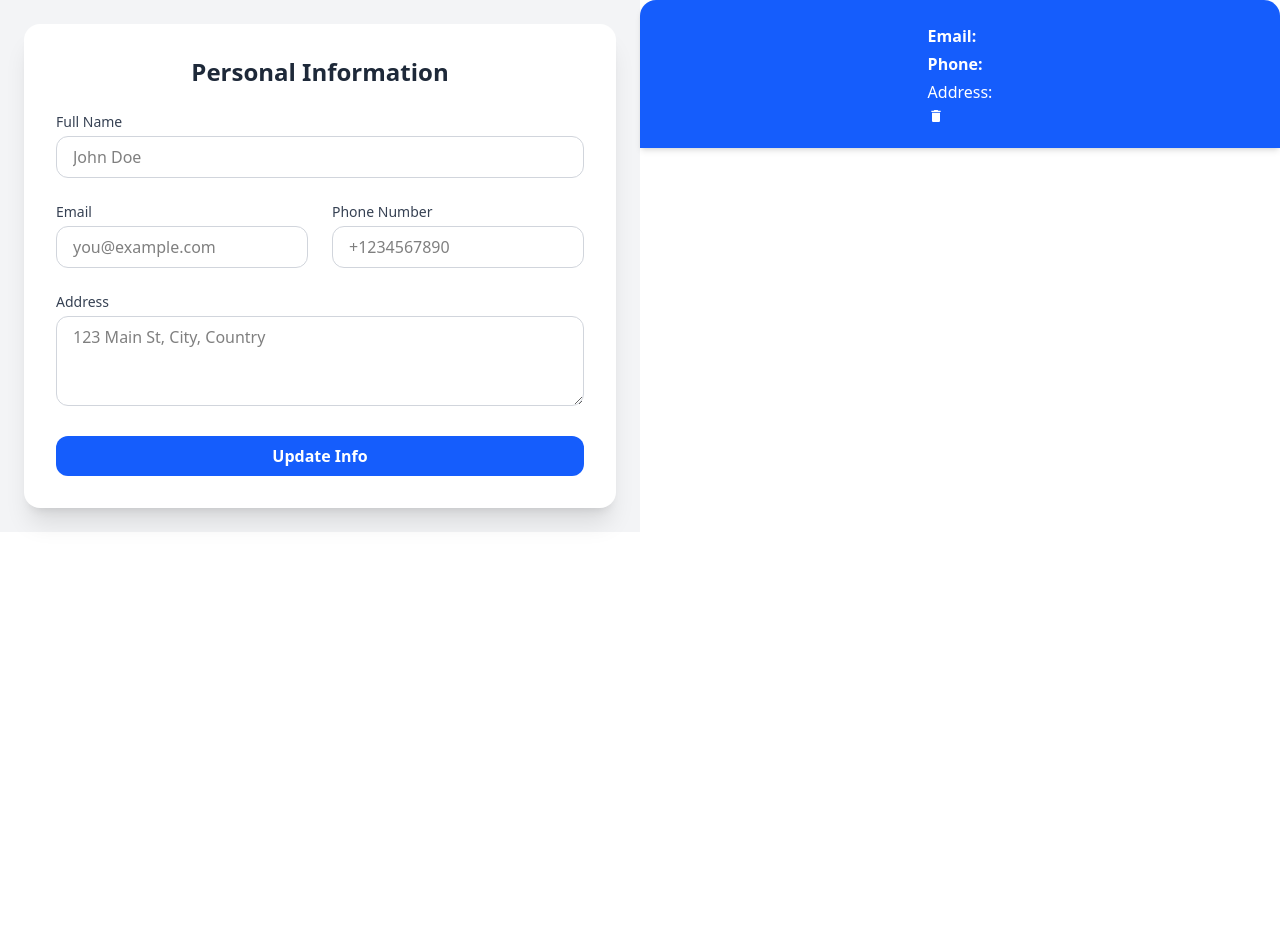
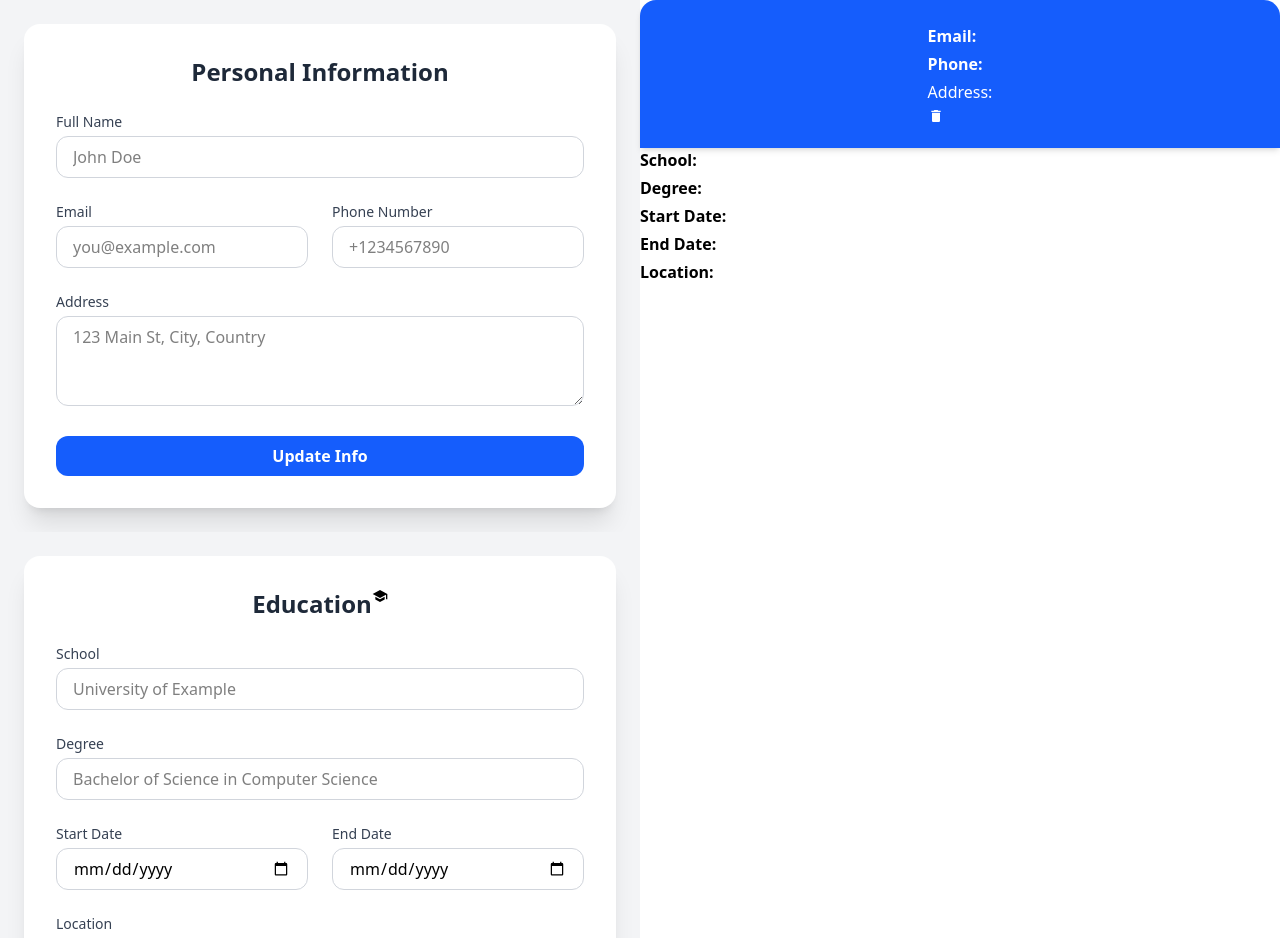
Before and after one commit to ExpixelStudio/cv-builder-app, a React (Vite) app: page / in a window 1280 px wide. Shown: the top 938 px of the page. Before the commit the page ends 800 px from the top, so only its background shows below. Built offline with nearby package versions, Linux system fonts and the light colour scheme.

Commit message:
Probably something to do with additional rendering and another form.

```diff
--- a/src/components/CvRender.jsx
+++ b/src/components/CvRender.jsx
@@ -5,23 +5,37 @@ import { MdDelete } from "react-icons/md";
 
 
 
-export default function CvRender({ generalFormData, onClear }) {
+export default function CvRender({ generalFormData, educationFormData, onClear }) {
 
 
   return (
+    <div>
+
+      {/* General Info Display */}
     <div className="flex flex-col items-center bg-blue-600 text-white p-6 rounded-t-2xl shadow-md h-fit">
-      {/* Name aligned left and vertically centered */}
+
       <div>
         <h1 className="text-2xl font-bold">{generalFormData.name}</h1>
       </div>
-      {/* Contact info aligned right */}
+
       <div>
         <p className="mb-1"><strong>Email:</strong> <br/> {generalFormData.email}</p>
         <p className="mb-1"><strong>Phone:</strong> <br/> {generalFormData.phone}</p>
         <p className="mb-1">Address:<br/> {generalFormData.address}</p>
         <MdDelete onClick={onClear}/>
+      </div>
 
+    </div>
+
+      {/* Education Display. */}
+      <div>
+         <p className="mb-1"><strong>School:</strong> <br/> {educationFormData.school}</p>
+         <p className="mb-1"><strong>Degree:</strong> <br/> {educationFormData.degree}</p>
+         <p className="mb-1"><strong>Start Date:</strong> <br/> {educationFormData.startDate}</p>
+         <p className="mb-1"><strong>End Date:</strong> <br/> {educationFormData.endDate}</p>
+         <p className="mb-1"><strong>Location:</strong> <br/> {educationFormData.location}</p>
       </div>
+
     </div>
   );
 }
--- a/src/components/EducationInfo.jsx
+++ b/src/components/EducationInfo.jsx
@@ -1,11 +1,46 @@
+import { useState } from "react";
+
+import { MdSchool } from "react-icons/md";
 
 
-export default function EducationInfo() {
+export default function EducationInfo({ formData, setFormData }) {
+  const [isFormCollapsed, setIsFormCollapsed] = useState(false);
+  const [newEdcationForm, setNewEducationForm] = useState({});
+
+  const {school, degree, startDate, endDate, location} = formData;
+
+
+  function handleFormChange(event) {
+    const { name, value } = event.target; //destructure
+    setFormData(prev => ({ ...prev, [name]: value })); // [name] Is shorthand for creating an object property whose key is dynamic, based on the value of the name variable in the form.
+  }
+
+  function handleDataStorage(e) {
+    e.preventDefault();
+    localStorage.setItem("educationInfo", JSON.stringify(formData));
+    console.log(formData);
+    setIsFormCollapsed(true); // Collapse form after saving
+  }
+
   return (
     <div className="bg-gray-100 inline-flex items-center justify-center p-6 w-full">
       <div className="bg-white p-8 rounded-2xl shadow-xl w-full max-w-2xl">
-        <h2 className="text-2xl font-semibold mb-6 text-gray-800 text-center">Education</h2>
-        <form className="grid grid-cols-1 md:grid-cols-2 gap-6">
+        <div onClick={() => isFormCollapsed ? setIsFormCollapsed(false) : setIsFormCollapsed(true)} className="flex justify-center ">
+        <h2 className="text-2xl font-semibold mb-6 text-gray-800 text-center color-white ">Education</h2>
+        <span><MdSchool /></span>
+        </div>
+        {isFormCollapsed ? (
+          <div className="text-center">
+            <p className="mb-4 text-gray-600">{school}.</p>
+            <button
+              onClick={() => setIsFormCollapsed(false)}
+              className="px-4 py-2 bg-blue-600 text-white rounded-xl hover:bg-blue-700"
+            >
+              Edit
+            </button>
+          </div>
+        ) : (
+          <form className="grid grid-cols-1 md:grid-cols-2 gap-6" onSubmit={handleDataStorage}>
             {/* School */}
             <div className="col-span-1 md:col-span-2">
               <label className="block text-sm font-medium text-gray-700 mb-1">School</label>
@@ -13,6 +48,8 @@ export default function EducationInfo() {
                 type="text"
                 name="school"
                 placeholder="University of Example"
+                value={school || ''}
+                onChange={handleFormChange}
                 className="w-full px-4 py-2 border border-gray-300 rounded-xl focus:outline-none focus:ring-2 focus:ring-blue-500"
               />
             </div>
@@ -24,6 +61,8 @@ export default function EducationInfo() {
                 type="text"
                 name="degree"
                 placeholder="Bachelor of Science in Computer Science"
+                value={degree || ''}
+                onChange={handleFormChange}
                 className="w-full px-4 py-2 border border-gray-300 rounded-xl focus:outline-none focus:ring-2 focus:ring-blue-500"
               />
             </div>
@@ -34,6 +73,8 @@ export default function EducationInfo() {
               <input
                 type="date"
                 name="startDate"
+                value={startDate || ''}
+                onChange={handleFormChange}
                 className="w-full px-4 py-2 border border-gray-300 rounded-xl focus:outline-none focus:ring-2 focus:ring-blue-500"
               />
             </div>
@@ -44,6 +85,8 @@ export default function EducationInfo() {
               <input
                 type="date"
                 name="endDate"
+                value={endDate || ''}
+                onChange={handleFormChange}
                 className="w-full px-4 py-2 border border-gray-300 rounded-xl focus:outline-none focus:ring-2 focus:ring-blue-500"
               />
             </div>
@@ -55,6 +98,8 @@ export default function EducationInfo() {
                 type="text"
                 name="location"
                 placeholder="City, Country"
+                value={location || ''}
+                onChange={handleFormChange}
                 className="w-full px-4 py-2 border border-gray-300 rounded-xl focus:outline-none focus:ring-2 focus:ring-blue-500"
               />
             </div>
@@ -65,11 +110,12 @@ export default function EducationInfo() {
                 type="submit"
                 className="w-full bg-blue-600 hover:bg-blue-700 text-white font-semibold py-2 px-6 rounded-xl transition duration-200"
               >
-              Submit
+                Save
               </button>
             </div>
           </form>
+        )}
       </div>
     </div>
   );
-};
+}
--- a/src/components/GeneralInfo.jsx
+++ b/src/components/GeneralInfo.jsx
@@ -1,6 +1,6 @@
 import { useState } from "react";
 
-export default function GeneralInfo({formData, setFormData}) {
+export default function GeneralInfo({formData, setFormData, localStorage}) {
 
 
 
@@ -15,10 +15,6 @@ export default function GeneralInfo({formData, setFormData}) {
     e.preventDefault();
     localStorage.setItem('generalInfo', JSON.stringify (formData))
     console.log(formData);
-  }
-
-  const handleFormSubmit = (e) => {
-    e.preventDefault();
   }
 
 
--- a/src/components/MainPreview.jsx
+++ b/src/components/MainPreview.jsx
@@ -9,7 +9,7 @@ import WorkExpInfo from "./WorkExpInfo";
 export default function MainPreview() {
 
   const [generalFormData, setGeneralFormData] = useState({});
-  // const [skillsFormData, setSkillsFormData] = useState({});
+  const [educationFormData, setEducationFormData] = useState({});
  /*  const [generalInfo, setGeneralInfo] = useState({
     email:'',
     phone:'',
@@ -18,18 +18,26 @@ export default function MainPreview() {
  */
    useEffect(() => {
     const savedGeneralData = localStorage.getItem("generalInfo");
-
-    /* if (savedFormData) setFormData(JSON.parse(savedFormData)); */
+    const savedEducationData = localStorage.getItem("educationInfo");
+    if (savedEducationData) setEducationFormData(JSON.parse(savedEducationData));
     if (savedGeneralData) setGeneralFormData(JSON.parse(savedGeneralData));
   }, []);
 
+  // Handler to clear localStorage + state
+  const handleClearGeneralInfo = () => {
+    localStorage.removeItem("generalInfo");
+    setGeneralFormData({});
+  };
+
   return (
     <div className="grid grid-cols-2">
-      <GeneralInfo formData={generalFormData} setFormData={setGeneralFormData}/>
-      <CvRender generalFormData={generalFormData} />
-     {/* <GeneralInfo />
-     <WorkExpInfo />
-     <EducationInfo /> */}
+      <div className="flex flex-col">
+        <GeneralInfo formData={generalFormData} setFormData={setGeneralFormData}/>
+        <EducationInfo formData={educationFormData} setFormData={setEducationFormData} />
+      </div>
+
+      <CvRender generalFormData={generalFormData} educationFormData={educationFormData} onClear={handleClearGeneralInfo} />
+
     </div>
   );
 };
```
Lines whose indentation alone changed are shown as unchanged.
